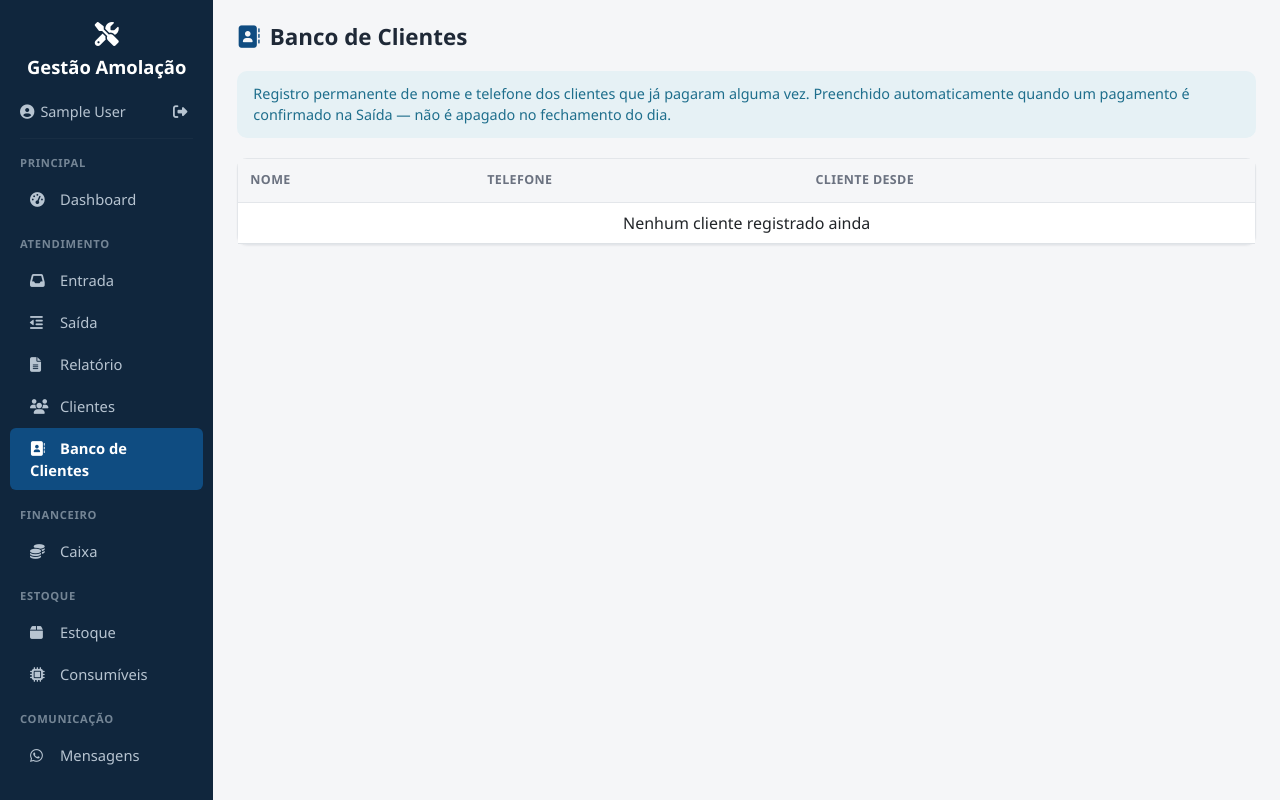
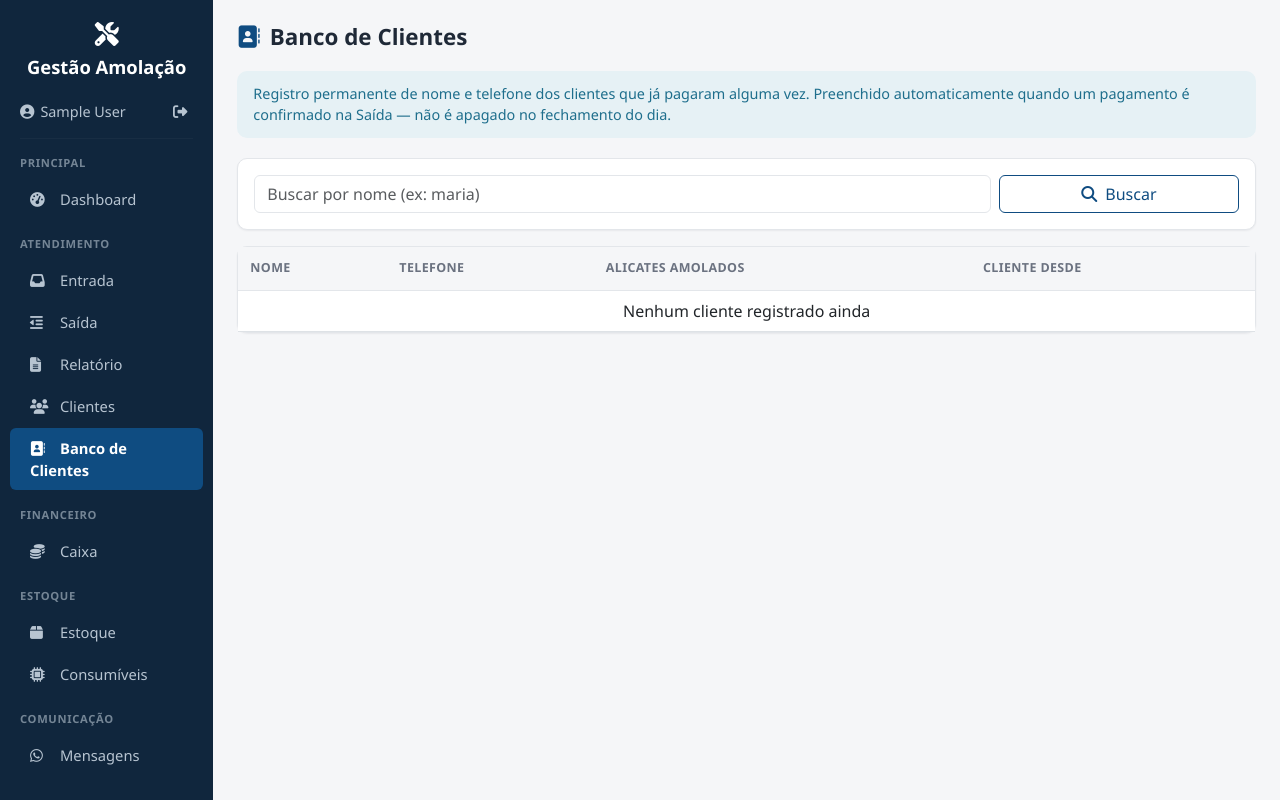
Before and after one commit to polarogamer/gestao-amolacao, a Flask app: page /clientes/banco in a window 1280 px wide. Run offline with Flask 3, Linux system fonts and the light colour scheme; the visitor is signed in with stand-in values (Sample User, id 1); data that the repository does not hold is empty; some libraries are stand-ins or nearby versions.

Commit message:
Banco de Clientes: soma quantidade amolada e adiciona busca por nome
- Nova coluna quantidade_total em banco_clientes, incrementada a cada
  pagamento confirmado na Saída com a quantidade daquele pedido (soma
  histórica por cliente, não é zerada no fechamento do dia).
- Campo de busca por nome na tela (ex: digitar "maria" filtra todas as
  Marias com telefone e total amolado).

```diff
--- a/db.py
+++ b/db.py
@@ -146,9 +146,11 @@ def init_db():
             id SERIAL PRIMARY KEY,
             nome TEXT NOT NULL,
             telefone TEXT,
-            data_registro DATE DEFAULT CURRENT_DATE
+            data_registro DATE DEFAULT CURRENT_DATE,
+            quantidade_total INTEGER DEFAULT 0
         )
     ''')
+    cur.execute("ALTER TABLE banco_clientes ADD COLUMN IF NOT EXISTS quantidade_total INTEGER DEFAULT 0")
 
     # Dados iniciais - consumíveis
     cur.execute("SELECT COUNT(*) AS c FROM consumiveis")
--- a/routes/clientes_routes.py
+++ b/routes/clientes_routes.py
@@ -49,10 +49,14 @@ def excluir_pedido(id):
 @login_required
 def banco_clientes():
     """Registro permanente (nome + telefone) de clientes que já pagaram alguma vez."""
+    busca = request.args.get('busca', '').strip()
     conn = get_db()
     cur = conn.cursor()
-    cur.execute("SELECT * FROM banco_clientes ORDER BY nome")
+    if busca:
+        cur.execute("SELECT * FROM banco_clientes WHERE nome ILIKE %s ORDER BY nome", (f'%{busca}%',))
+    else:
+        cur.execute("SELECT * FROM banco_clientes ORDER BY nome")
     registros = cur.fetchall()
     cur.close()
     conn.close()
-    return render_template('banco_clientes.html', registros=registros, formatar_data=formatar_data_br)
+    return render_template('banco_clientes.html', registros=registros, busca=busca, formatar_data=formatar_data_br)
--- a/schema.sql
+++ b/schema.sql
@@ -103,8 +103,12 @@ CREATE TABLE IF NOT EXISTS banco_clientes (
     id SERIAL PRIMARY KEY,
     nome TEXT NOT NULL,
     telefone TEXT,
-    data_registro DATE DEFAULT CURRENT_DATE
+    data_registro DATE DEFAULT CURRENT_DATE,
+    quantidade_total INTEGER DEFAULT 0
 );
+-- Idempotente: adiciona a coluna em bancos que já tinham a tabela criada
+-- antes dela existir (ex: produção, que não roda init_db automaticamente).
+ALTER TABLE banco_clientes ADD COLUMN IF NOT EXISTS quantidade_total INTEGER DEFAULT 0;
 
 -- Dados iniciais
 INSERT INTO consumiveis (nome, quantidade, unidade, estoque_minimo, preco_unitario)
--- a/templates/banco_clientes.html
+++ b/templates/banco_clientes.html
@@ -4,14 +4,20 @@
     <h1><i class="fas fa-address-book"></i>Banco de Clientes</h1>
 </div>
 <div class="info-bar small">Registro permanente de nome e telefone dos clientes que já pagaram alguma vez. Preenchido automaticamente quando um pagamento é confirmado na Saída — não é apagado no fechamento do dia.</div>
+<div class="card p-3 mb-3">
+    <form method="GET" class="row g-2">
+        <div class="col-md-9"><input name="busca" value="{{ busca }}" class="form-control" placeholder="Buscar por nome (ex: maria)"></div>
+        <div class="col-md-3"><button type="submit" class="btn btn-outline-primary w-100"><i class="fas fa-search me-2"></i>Buscar</button></div>
+    </form>
+</div>
 <div class="card p-0">
     <div class="table-responsive">
         <table class="table table-hover mb-0">
-            <thead><tr><th>Nome</th><th>Telefone</th><th>Cliente desde</th></tr></thead>
+            <thead><tr><th>Nome</th><th>Telefone</th><th>Alicates Amolados</th><th>Cliente desde</th></tr></thead>
             <tbody>
                 {% for r in registros %}
-                <tr><td><strong>{{ r.nome }}</strong></td><td>{{ r.telefone or '-' }}</td><td>{{ formatar_data(r.data_registro) }}</td></tr>
-                {% else %}<tr><td colspan="3" class="text-center">Nenhum cliente registrado ainda</td></tr>
+                <tr><td><strong>{{ r.nome }}</strong></td><td>{{ r.telefone or '-' }}</td><td>{{ r.quantidade_total or 0 }}</td><td>{{ formatar_data(r.data_registro) }}</td></tr>
+                {% else %}<tr><td colspan="4" class="text-center">{% if busca %}Nenhum cliente encontrado para "{{ busca }}"{% else %}Nenhum cliente registrado ainda{% endif %}</td></tr>
                 {% endfor %}
             </tbody>
         </table>
```
Also changed, not shown: routes/saida_routes.py (+15 -7 lines).
